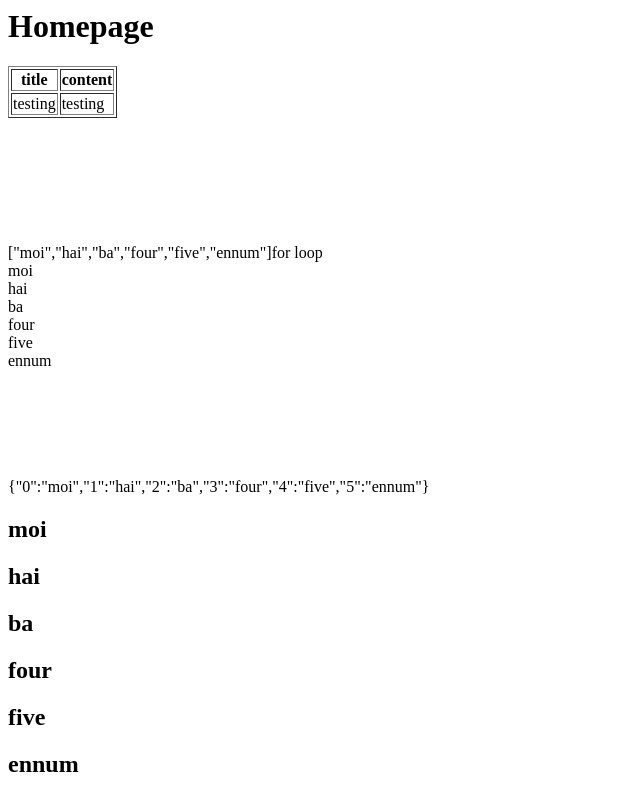
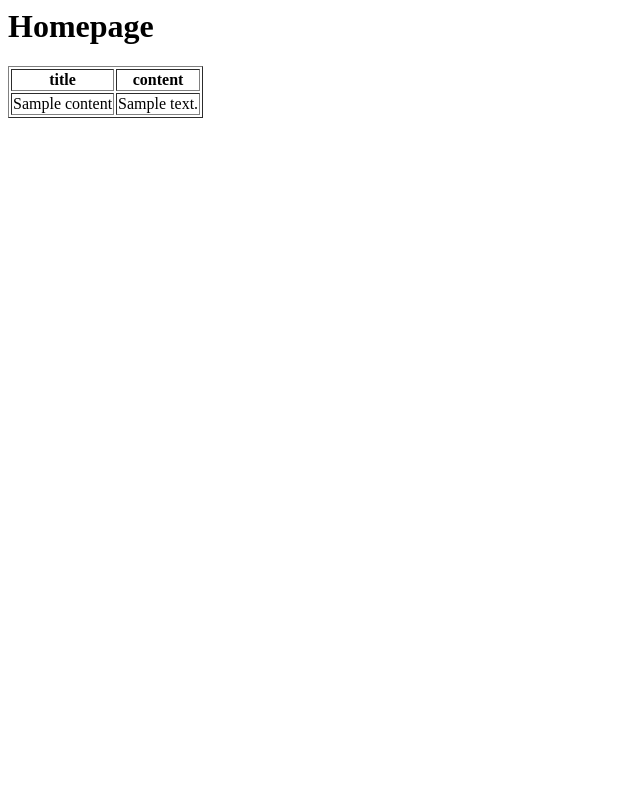
Before and after one commit to xungnguyen/basiccrud, a PHP site: page / in a window 1280 px wide. Shown: the whole page, without its empty margins (0-640 px from the left). Run offline with PHP 8.4, Linux system fonts and the light colour scheme; tables that the repository leaves empty or names only in its code hold one stand-in row (values such as "Sample post"); some libraries are stand-ins or nearby versions.

Commit message:
read from db

```diff
--- a/index.php
+++ b/index.php
@@ -14,44 +14,42 @@ include('db.php');
 
 
 <?php
-  $sql="SELECT * FROM `content`"; //sql statement
+  $sql= "SELECT * FROM `content`"; //sql statement
   $query = mysqli_query($con, $sql); //sql query
-  $result = mysqli_fetch_assoc($query); //sql result
+  //$result = mysqli_fetch_assoc($query); //sql result
 
-  //print_r($result);
-
-  //foreach(){
+  while( $row = mysqli_fetch_assoc($query)){
 ?>
   <tr>
-    <td>testing</td>
-    <td>testing</td>
+    <td><?php echo $row['title']; ?></td>
+    <td><?php echo $row['text']; ?></td>
   </tr>
-<?php// } ?>
+<?php } ?>
 </table>
-<br/><br/><br/><br/><br/><br/><br/>
+
 
 <?php
-          //0    //1   //2    //3     //4    //5
-$arr = ['moi', 'hai', 'ba', 'four', 'five', 'ennum'];
-echo json_encode($arr);
-//echo $arr[2];
-
-//echo sizeof($arr);
-
-echo "for loop";
-echo "<br/>";
-for( $i=0;$i<sizeof($arr);$i++ ){
-  echo $arr[$i];
-  echo "<br/>";
-}
-
-echo "<br/>";echo "<br/>";echo "<br/>";echo "<br/>";echo "<br/>";echo "<br/>";
-//echo "foreach loop";
-$arr = (object) $arr;
-echo json_encode($arr);
-foreach( $arr as $X ){
-  echo "<h2>".$X."</h2>";
-}
+//           //0    //1   //2    //3     //4    //5
+// $arr = ['moi', 'hai', 'ba', 'four', 'five', 'ennum'];
+// echo json_encode($arr);
+// //echo $arr[2];
+//
+// //echo sizeof($arr);
+//
+// echo "for loop";
+// echo "<br/>";
+// for( $i=0;$i<sizeof($arr);$i++ ){
+//   echo $arr[$i];
+//   echo "<br/>";
+// }
+//
+// echo "<br/>";echo "<br/>";echo "<br/>";echo "<br/>";echo "<br/>";echo "<br/>";
+// //echo "foreach loop";
+// $arr = (object) $arr;
+// echo json_encode($arr);
+// foreach( $arr as $X ){
+//   echo "<h2>".$X."</h2>";
+// }
 
 
  ?>
```
